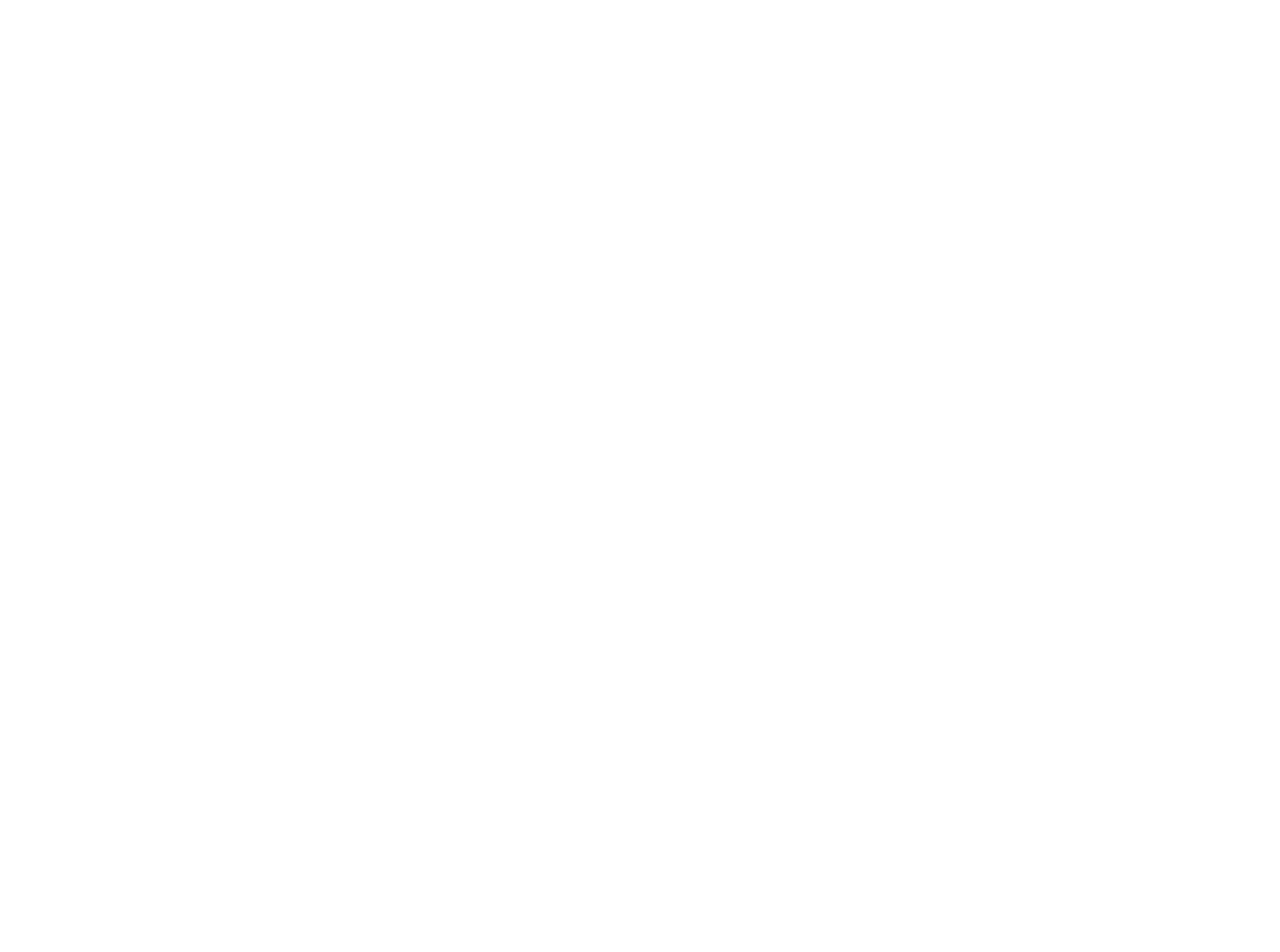
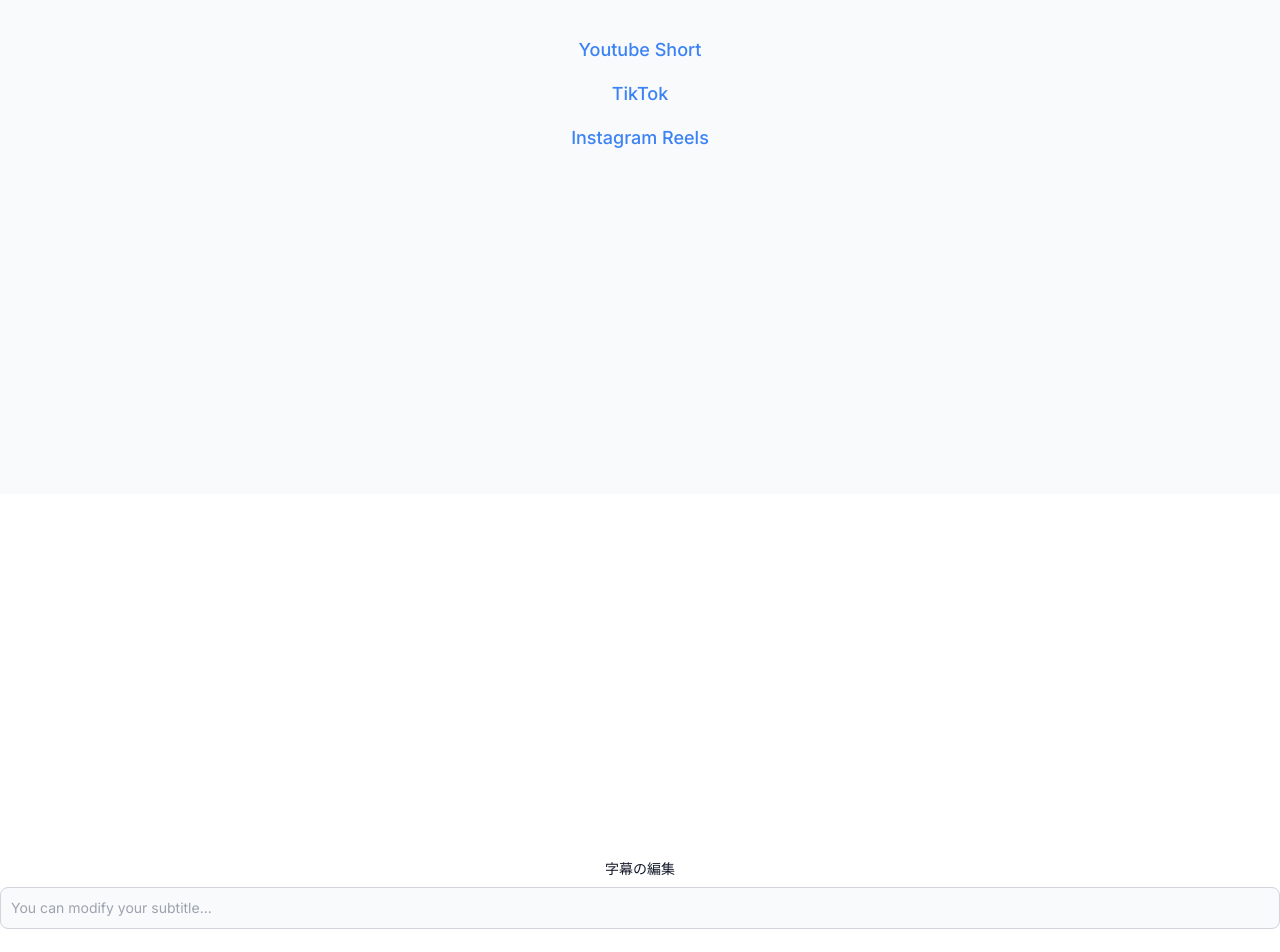
Before and after one commit to PRTIMES/hackathon2024-summer-team-c, a Next.js app in the folder videogenerate/: page / in a window 1280 px wide. Shown: the part 1400-2352 px from the top of the page. Before the commit the page ends 800 px from the top, so only its background shows below. Built offline with nearby package versions, Linux system fonts and the light colour scheme.

Commit message:
video,subtitle,link大枠作成

```diff
--- a/videogenerate/app/page.tsx
+++ b/videogenerate/app/page.tsx
@@ -1,9 +1,15 @@
 import ArticleForm from "@/components/ArticleForm";
+import Subtitle from "@/components/subtitle";
+import Video from "@/components/video";
+import Link from "@/components/Link";
 
 export default function Home() {
   return (
     <>
       <ArticleForm />
+      <Video/>
+      <Link/>
+      <Subtitle/>
     </>
   );
 }
--- /dev/null
+++ b/videogenerate/components/Footer.tsx
@@ -0,0 +1,9 @@
+const Footer = () => {
+    return (
+        <footer>
+            <p>@{new Date().getFullYear()}必要なら編集</p>
+        </footer>
+    )
+}
+
+export default Footer
--- /dev/null
+++ b/videogenerate/components/Link.tsx
@@ -0,0 +1,15 @@
+export default function Link() {
+    return (
+        <div className="video-container flex flex-col items-center justify-center min-h-screen bg-gray-50 space-y-4">
+            <a className="text-blue-500 text-lg font-medium hover:underline" href="">
+                Youtube Short
+            </a>
+            <a className="text-blue-500 text-lg font-medium hover:underline" href="">
+                TikTok
+            </a>
+            <a className="text-blue-500 text-lg font-medium hover:underline" href="">
+                Instagram Reels
+            </a>
+        </div>
+    )
+}
--- /dev/null
+++ b/videogenerate/components/Subtitle.tsx
@@ -0,0 +1,17 @@
+export default function Subtitle() {
+    return (
+        <div className="video-container flex flex-col items-center justify-center min-h-screen">
+            <label
+          htmlFor="article-title"
+          className="block mb-2 text-sm font-medium text-gray-900 dark:text-white"
+            >
+            字幕の編集
+            </label>
+            <input
+            id="article-title"
+            className="block p-2.5 w-full text-sm text-gray-900 bg-gray-50 rounded-lg border border-gray-300 focus:ring-blue-500 focus:border-blue-500"
+            placeholder="You can modify your subtitle..."
+            ></input>
+        </div>
+    )
+}
--- /dev/null
+++ b/videogenerate/components/Video.tsx
@@ -0,0 +1,7 @@
+export default function Video() {
+    return (
+        <div className="video-container flex flex-col items-center justify-center min-h-screen">
+            <h1 className="text-4xl font-bold text-blue-500 mb-4">動画</h1>
+        </div>
+    )
+}
```
